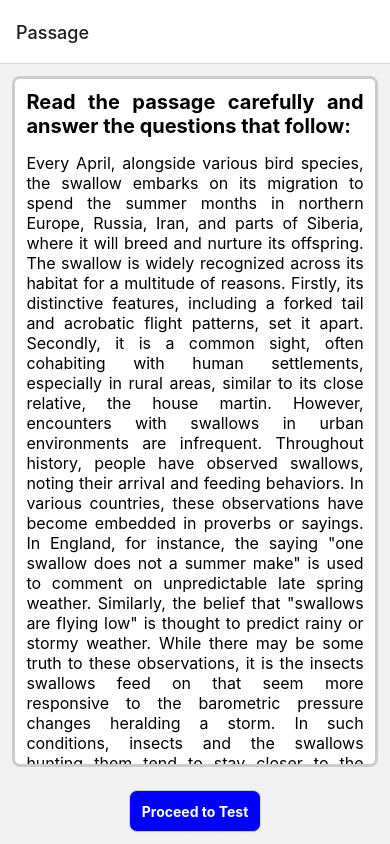
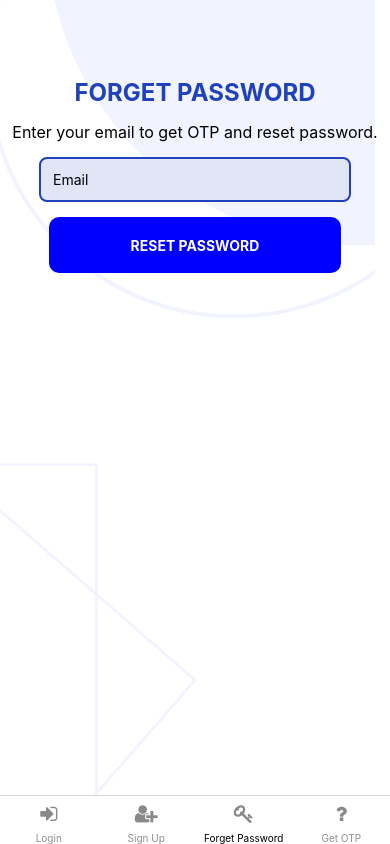
Before and after one commit to Bose-Siddharth/IELTS-English-App-Frontend, a React Native app: screen /ForgetPassword in a window 390 px wide. Built offline with nearby package versions, Linux system fonts and the light colour scheme.

Commit message:
reset password

```diff
--- /dev/null
+++ b/Pages/ForgetPasswordScreen.js
@@ -0,0 +1,140 @@
+import React, { useState } from "react";
+import {
+  StyleSheet,
+  Text,
+  View,
+  Pressable,
+  TextInput,
+  ImageBackground,
+  Dimensions
+} from "react-native";
+
+export default function ForgetPasswordScreen() {
+  const [email, setEmail] = useState("");
+  const [emailError, setEmailError] = useState("");
+
+  const validateEmail = (email) => {
+    const regex = /^[^\s@]+@[^\s@]+\.[^\s@]+$/;
+    return regex.test(email);
+  };
+
+  const handleResetPassword = async () => {
+    if (!email) {
+      setEmailError("Please enter an email!");
+      return;
+    }
+
+    if (!validateEmail(email)) {
+      setEmailError("Please enter a valid email address!");
+      return;
+    }
+
+    setEmailError("");
+
+    try {
+      const data = {
+        email: email,
+      };
+      const response = await fetch(
+        "http://192.168.90.24:8080/api/auth/forgetpassword",
+        {
+          method: "POST",
+          headers: {
+            "Content-Type": "application/json",
+          },
+          body: JSON.stringify(data),
+        }
+      );
+      const parsedData = await response.json();
+      console.log(parsedData);
+    } catch (error) {
+      console.error(error);
+    }
+  };
+
+  return (
+    <View style={styles.container}>
+      <ImageBackground source={require("../assets/appBg.png")} style={{ flex: 1, backgroundColor: "rgba(255, 255, 255, 0.1)" }}>
+        <View style={styles.headingContainer}>
+          <Text style={[styles.headerText, styles.textCenter]}>Forget Password</Text>
+          <Text style={[styles.headerSubText, styles.textCenter]}>Enter your email to get OTP and reset password.</Text>
+          <TextInput
+            autoCorrect={false}
+            autoCapitalize="none"
+            label="Email"
+            mode="outlined"
+            placeholder="Email"
+            style={styles.input}
+            value={email}
+            onChangeText={(text) => setEmail(text)}
+          />
+          {emailError ? <Text style={styles.errorText}>{emailError}</Text> : null}
+          <Pressable
+            onPress={handleResetPassword}
+            style={styles.button}
+          >
+            <Text style={[styles.textWhite, styles.submitText, styles.textUpper]}>Reset Password</Text>
+          </Pressable>
+        </View>
+      </ImageBackground>
+    </View>
+  );
+}
+
+const styles = StyleSheet.create({
+  container: {
+    flex: 1,
+    backgroundColor: "white",
+    resizeMode: "cover",
+  },
+  headingContainer: {
+    height: "10%",
+    marginTop: "20%",
+    gap: 15,
+    alignItems: 'center',
+  },
+  headerText: {
+    color: "#1F41BB",
+    fontWeight: "700",
+    fontSize: 24,
+    textTransform: "uppercase",
+  },
+  textCenter: {
+    textAlign: "center",
+  },
+  headerSubText: {
+    fontSize: 16,
+    fontWeight: '400',
+  },
+  input: {
+    padding: 12,
+    width: "80%",
+    borderRadius: 8,
+    backgroundColor: "#e0e6f6",
+    borderWidth: 2,
+    borderColor: "#1F41BB",
+    alignItems: 'center',
+    justifyContent: 'center',
+  },
+  button: {
+    borderRadius: 10,
+    width: Dimensions.get("window").width * 0.75,
+    backgroundColor: "blue",
+    paddingHorizontal: "9%",
+    paddingVertical: "5%",
+  },
+  textWhite: {
+    color: "white",
+  },
+  submitText: {
+    fontWeight: "bold",
+    textAlign: "center",
+  },
+  textUpper: {
+    textTransform: "uppercase",
+  },
+  errorText: {
+    color: "red",
+    textAlign: "center",
+  },
+});
--- a/Pages/LoginScreen.js
+++ b/Pages/LoginScreen.js
@@ -24,7 +24,7 @@ const validationSchema = Yup.object().shape({
   password: Yup.string().required("Password is required"),
 });
 
-function LoginScreen({}) {
+function LoginScreen({navigation}) {
   const { setIsLoggedIn, isLoggedIn } = useLogin();
   const [error, setError] = useState("");
   const { postRequest } = useHttp();
@@ -60,7 +60,9 @@ function LoginScreen({}) {
   }
 
   function forgotPassHandler() {
-    Alert.alert("Pass Change");
+    //Alert.alert("Redirecting to Forget Password");
+    navigation.navigate("ForgetPassword");
+    //clearStates();
   }
 
   return (
--- /dev/null
+++ b/Pages/OtpScreen.js
@@ -0,0 +1,140 @@
+import React, { useState } from "react";
+import {
+  StyleSheet,
+  Text,
+  View,
+  Pressable,
+  TextInput,
+  ImageBackground,
+  Dimensions
+} from "react-native";
+
+export default function OtpScreen() {
+  const [email, setEmail] = useState("");
+  const [emailError, setEmailError] = useState("");
+
+  const validateEmail = (email) => {
+    const regex = /^[^\s@]+@[^\s@]+\.[^\s@]+$/;
+    return regex.test(email);
+  };
+
+  const handleResetPassword = async () => {
+    if (!email) {
+      setEmailError("Please enter an email!");
+      return;
+    }
+
+    if (!validateEmail(email)) {
+      setEmailError("Please enter a valid email address!");
+      return;
+    }
+
+    setEmailError("");
+
+    try {
+      const data = {
+        email: email,
+      };
+      const response = await fetch(
+        "http://192.168.90.24:8080/api/auth/forgetpassword",
+        {
+          method: "POST",
+          headers: {
+            "Content-Type": "application/json",
+          },
+          body: JSON.stringify(data),
+        }
+      );
+      const parsedData = await response.json();
+      console.log(parsedData);
+    } catch (error) {
+      console.error(error);
+    }
+  };
+
+  return (
+    <View style={styles.container}>
+      <ImageBackground source={require("../assets/appBg.png")} style={{ flex: 1, backgroundColor: "rgba(255, 255, 255, 0.1)" }}>
+        <View style={styles.headingContainer}>
+          <Text style={[styles.headerText, styles.textCenter]}>Forget Password</Text>
+          <Text style={[styles.headerSubText, styles.textCenter]}>Enter your email to get OTP and reset password.</Text>
+          <TextInput
+            autoCorrect={false}
+            autoCapitalize="none"
+            label="Email"
+            mode="outlined"
+            placeholder="Email"
+            style={styles.input}
+            value={email}
+            onChangeText={(text) => setEmail(text)}
+          />
+          {emailError ? <Text style={styles.errorText}>{emailError}</Text> : null}
+          <Pressable
+            onPress={handleResetPassword}
+            style={styles.button}
+          >
+            <Text style={[styles.textWhite, styles.submitText, styles.textUpper]}>Forget Password</Text>
+          </Pressable>
+        </View>
+      </ImageBackground>
+    </View>
+  );
+}
+
+const styles = StyleSheet.create({
+  container: {
+    flex: 1,
+    backgroundColor: "white",
+    resizeMode: "cover",
+  },
+  headingContainer: {
+    height: "10%",
+    marginTop: "20%",
+    gap: 15,
+    alignItems: 'center',
+  },
+  headerText: {
+    color: "#1F41BB",
+    fontWeight: "700",
+    fontSize: 24,
+    textTransform: "uppercase",
+  },
+  textCenter: {
+    textAlign: "center",
+  },
+  headerSubText: {
+    fontSize: 16,
+    fontWeight: '400',
+  },
+  input: {
+    padding: 12,
+    width: "80%",
+    borderRadius: 8,
+    backgroundColor: "#e0e6f6",
+    borderWidth: 2,
+    borderColor: "#1F41BB",
+    alignItems: 'center',
+    justifyContent: 'center',
+  },
+  button: {
+    borderRadius: 10,
+    width: Dimensions.get("window").width * 0.75,
+    backgroundColor: "blue",
+    paddingHorizontal: "9%",
+    paddingVertical: "5%",
+  },
+  textWhite: {
+    color: "white",
+  },
+  submitText: {
+    fontWeight: "bold",
+    textAlign: "center",
+  },
+  textUpper: {
+    textTransform: "uppercase",
+  },
+  errorText: {
+    color: "red",
+    textAlign: "center",
+  },
+});
--- a/context/ExamProvider.js
+++ b/context/ExamProvider.js
@@ -3,7 +3,7 @@ import { createContext, useContext, useState } from "react";
 const ExamContext = createContext();
 
 const ExamProvider = ({ children }) => {
-  const [isTestRunning, setIsTestRunning] = useState(true);
+  const [isTestRunning, setIsTestRunning] = useState(false);
 
   return (
     <ExamContext.Provider value={{ isTestRunning, setIsTestRunning }}>
--- a/context/LoginProvider.js
+++ b/context/LoginProvider.js
@@ -3,7 +3,7 @@ import { createContext, useContext, useState } from "react";
 const LoginContext = createContext();
 
 const LoginProvider = ({ children }) => {
-  const [isLoggedIn, setIsLoggedIn] = useState(true);
+  const [isLoggedIn, setIsLoggedIn] = useState(false);
 
   return (
     <LoginContext.Provider value={{ isLoggedIn, setIsLoggedIn }}>
--- a/package.json
+++ b/package.json
@@ -15,6 +15,7 @@
     "@react-navigation/drawer": "^6.6.6",
     "@react-navigation/native": "^6.1.9",
     "@react-navigation/native-stack": "^6.9.17",
+    "axios": "^1.6.7",
     "expo": "~50.0.4",
     "expo-constants": "^15.4.5",
     "expo-screen-orientation": "~6.4.1",
--- a/routes/AuthRouter.js
+++ b/routes/AuthRouter.js
@@ -4,10 +4,13 @@ import SignupScreen from "../Pages/SignupScreen";
 import LandingPageScreen from "../Pages/LandingPageScreen";
 import Icon from "react-native-vector-icons/FontAwesome";
 import ProgressScreen from "../Pages/ProgressScreen";
+import ForgetPasswordScreen from "../Pages/ForgetPasswordScreen";
+import OtpScreen from "../Pages/OtpScreen";
 
 const Tab = createBottomTabNavigator();
 
 export default function AuthRouter() {
+
   return (
     <Tab.Navigator
       screenOptions={{ headerShown: false, tabBarActiveTintColor: "#000" }}
@@ -44,6 +47,28 @@ export default function AuthRouter() {
           ),
         }}
       />
+      <Tab.Screen
+        name="ForgetPassword"
+        component={ForgetPasswordScreen}
+        options={{
+          tabBarLabel: "Forget Password",
+          tabBarIcon: ({ color, size }) => (
+            <Icon name="key" size={20} color="#898989" />
+          ),
+        }}
+      />
+      <Tab.Screen
+        name="GetOTP"
+        component={OtpScreen}
+        options={{
+          tabBarLabel: "Get OTP",
+          tabBarIcon: ({ color, size }) => (
+            <Icon name="question" size={20} color="#898989" />
+          ),
+        }}
+      />
     </Tab.Navigator>
+
+
   );
 }
```
Also changed, not shown: 1 other file (tests, documents, lock files or other folders).
